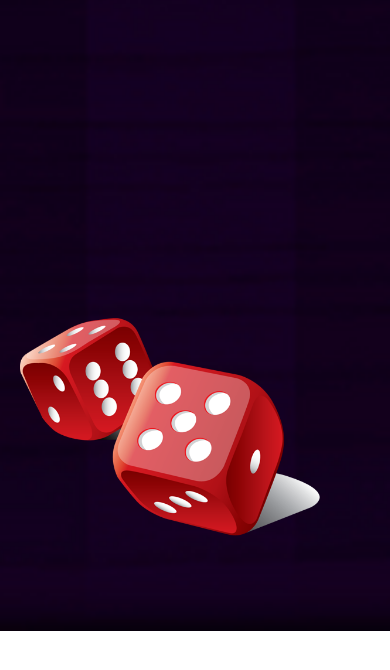
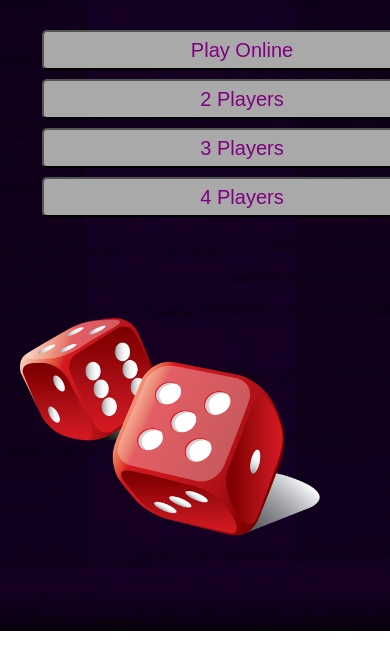
Before and after one commit to sulav-parajuli/Ludo, a plain HTML site: page index.html in a window 390 px wide. Shown: the part 148-818 px from the top of the page. Drawn offline with Linux system fonts and the light colour scheme.

Commit message:
Update Style

```diff
--- a/Style.css
+++ b/Style.css
@@ -46,7 +46,6 @@ h5 {
 
 .button {
     position: relative;
-    left: 100px;
     top: 100px;
     width: 400px;
     height: 400px;
@@ -579,4 +578,8 @@ a {
     overflow-x: visible;
         overflow-y:hidden;
     }
+
+    .button{
+        left: 10%;
+    }
 }
```
